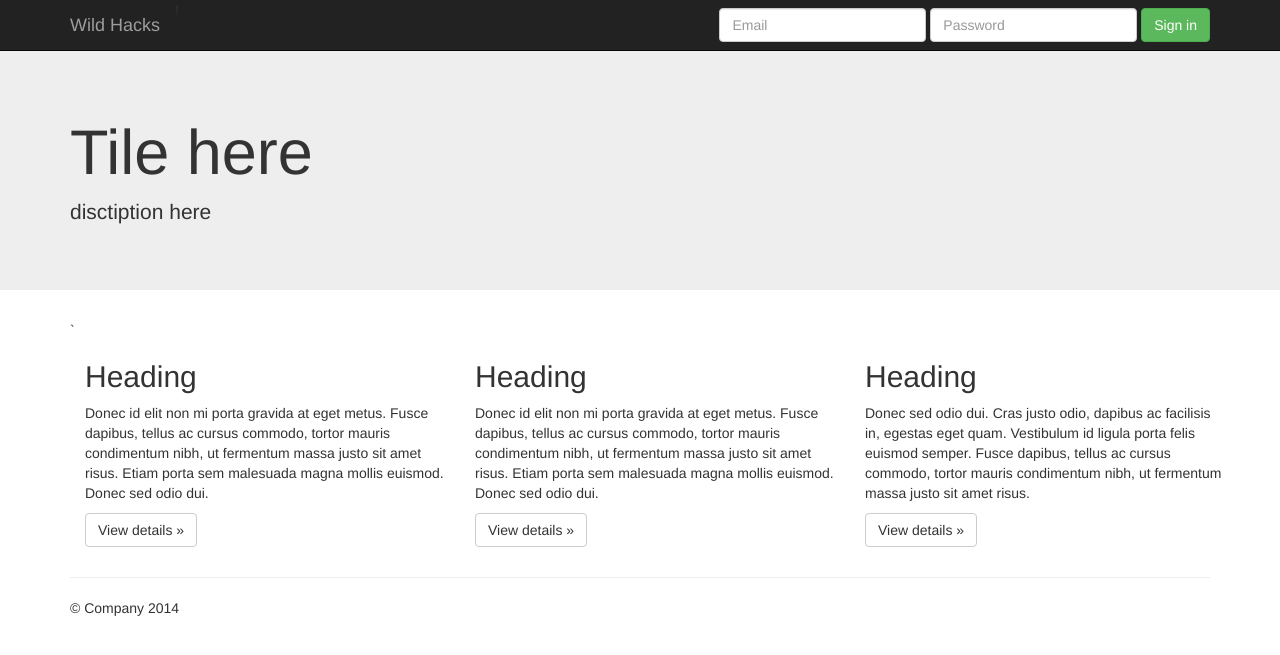
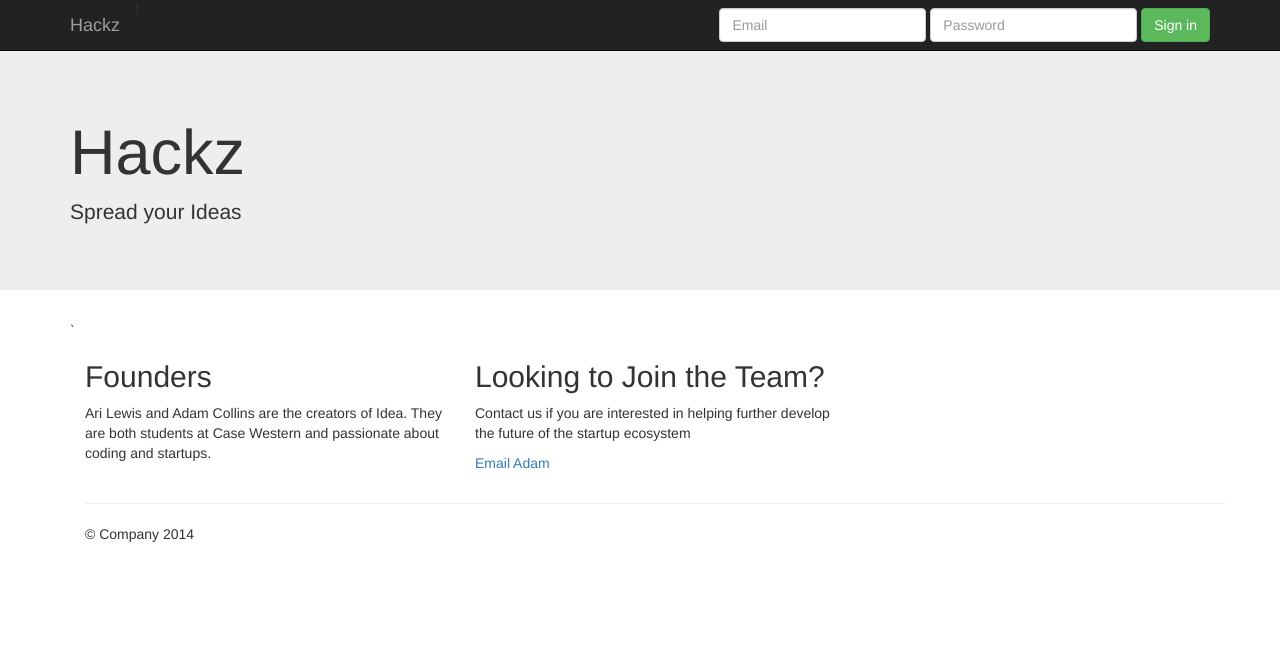
Before and after one commit to adc613/WildHacks, a Django app: a page that uses wildHacks/templates/wild_hacks/base.html in a window 1280 px wide. Shown: the top 655 px of the page. Run offline with Django 3.2, Linux system fonts and the light colour scheme; some libraries are stand-ins or nearby versions.

Commit message:
bunch of text

```diff
--- /dev/null
+++ b/wildHacks/requirements.txt
@@ -0,0 +1 @@
+Django==1.7.1
--- a/wildHacks/templates/wild_hacks/about_us.html
+++ b/wildHacks/templates/wild_hacks/about_us.html
@@ -1,10 +1,10 @@
 {% extends 'wild_hacks/base.html' %}
 {% block  title %}
-	Tile here
+Hackz
 {% endblock %}
 
 {% block intro %}
-	disctiption here
+	Spread your Ideas
 {% endblock %}
 
 {% block content %}
@@ -12,20 +12,17 @@
       <!-- Example row of columns -->
       <div class="row">
         <div class="col-md-4">
-          <h2>Heading</h2>
-          <p>Donec id elit non mi porta gravida at eget metus. Fusce dapibus, tellus ac cursus commodo, tortor mauris condimentum nibh, ut fermentum massa justo sit amet risus. Etiam porta sem malesuada magna mollis euismod. Donec sed odio dui. </p>
-          <p><a class="btn btn-default" href="#" role="button">View details &raquo;</a></p>
+          <h2>Founders</h2>
+          <p>Ari Lewis and Adam Collins are the creators of Idea. They are both students at Case Western and passionate about coding and startups. </p>
         </div>
         <div class="col-md-4">
-          <h2>Heading</h2>
-          <p>Donec id elit non mi porta gravida at eget metus. Fusce dapibus, tellus ac cursus commodo, tortor mauris condimentum nibh, ut fermentum massa justo sit amet risus. Etiam porta sem malesuada magna mollis euismod. Donec sed odio dui. </p>
-          <p><a class="btn btn-default" href="#" role="button">View details &raquo;</a></p>
+          <h2>Looking to Join the Team?</h2>
+          <p>Contact us if you are interested in helping further develop the future of the startup ecosystem</p>
+          <p><a <address>
+  <a href="mailto:adc82@case.edu">Email Adam</a>
+</address></p>
        </div>
         <div class="col-md-4">
-          <h2>Heading</h2>
-          <p>Donec sed odio dui. Cras justo odio, dapibus ac facilisis in, egestas eget quam. Vestibulum id ligula porta felis euismod semper. Fusce dapibus, tellus ac cursus commodo, tortor mauris condimentum nibh, ut fermentum massa justo sit amet risus.</p>
-          <p><a class="btn btn-default" href="#" role="button">View details &raquo;</a></p>
-        </div>
       </div>
 
 {% endblock %}
--- a/wildHacks/templates/wild_hacks/base.html
+++ b/wildHacks/templates/wild_hacks/base.html
@@ -10,7 +10,7 @@
     <meta name="author" content="">
     <link rel="icon" href="../../favicon.ico">
 
-    <title>Jumbotron Template for Bootstrap</title>
+    <title>Ideas</title>
 
     <!-- Bootstrap core CSS -->
     <link href="{% static 'css/bootstrap.min.css' %}" rel="stylesheet">
--- a/wildHacks/templates/wild_hacks/homepage.html
+++ b/wildHacks/templates/wild_hacks/homepage.html
@@ -1,11 +1,11 @@
 {% extends 'wild_hacks/base.html' %}
 <h1>Welcome to Ideas.<h1>
 	{% block title %}
-		Ari, Just type a title here
+		<h1>Ideas</h1>
 	{% endblock %}
 
 	{% block intro %}
-		Put a short disctription of who we are
+		<p>This is a website for posting ideas and then either colloborating on them or providing feedbacl</p>
 	{% endblock %}
 
 	{% block button %}
--- a/wildHacks/templates/wild_hacks/navbar.html
+++ b/wildHacks/templates/wild_hacks/navbar.html
@@ -7,7 +7,7 @@
             <span class="icon-bar"></span>
             <span class="icon-bar"></span>
           </button>
-          <a class="navbar-brand" href="{% url 'home' %}">Wild Hacks</a>!
+          <a class="navbar-brand" href="{% url 'home' %}">Hackz</a>!
         </div>
         <div id="navbar" class="navbar-collapse collapse">
           {% if not user.is_authenticated %}
@@ -30,7 +30,7 @@
           </form>
           <form action="{% url 'ideas:list' %}" class="navbar-form navbar-right" role="form"/>
           {% csrf_token %}
-            <button type="submit" class="btn btn-success">Ideas</button>
+            <button type="submit" class="btn btn-success">Hackz</button>
           </form>
           <form action="{% url 'ideas:create' %}" class="navbar-form navbar-right" role="form"/>
           {% csrf_token %}
```
Also changed, not shown: wildHacks/wildHacks/settings.py (+17 -6 lines), 2 other files.
